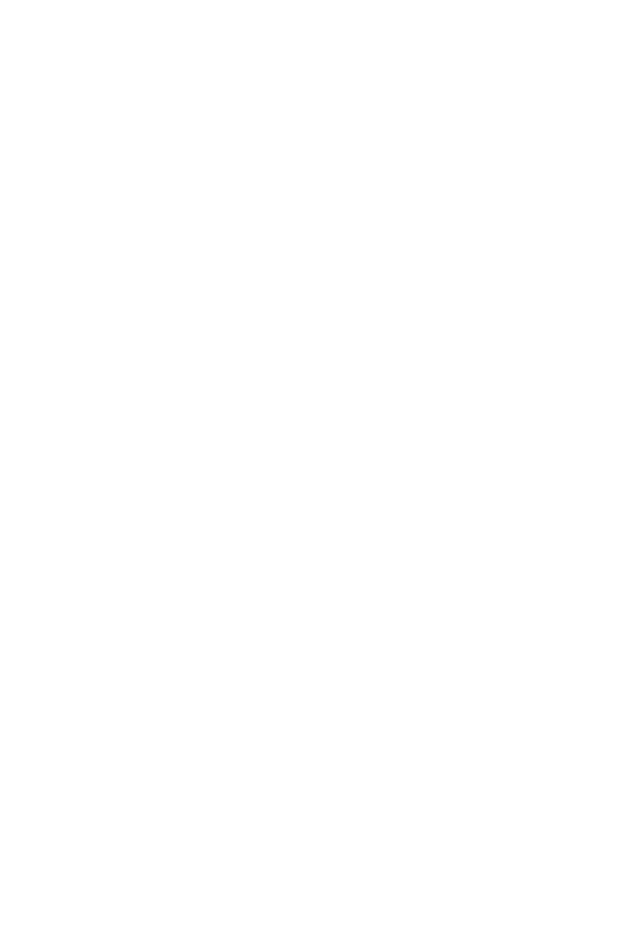
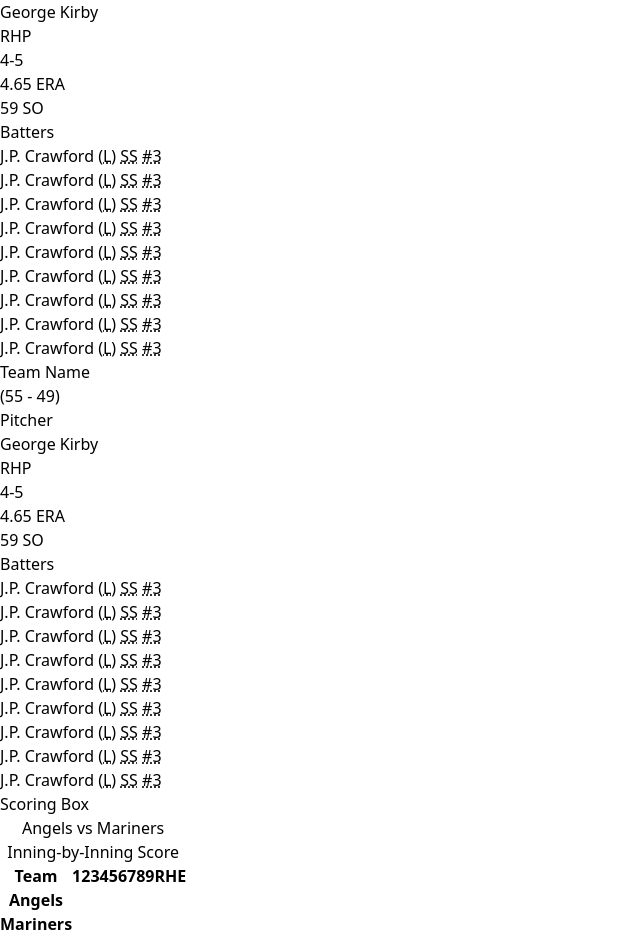
Before and after one commit to hannahkim313/the-ballpark-brief, a Next.js app: page / in a window 1280 px wide. Shown: the part 600-1536 px from the top of the page, without its empty margins (0-640 px from the left). Before the commit the page ends 800 px from the top, so only its background shows below. Built offline with nearby package versions, Linux system fonts and the light colour scheme.

Commit message:
Populate game tab components with static data and display them all until conditional logic is implemented

```diff
--- a/components/BoxTabContent.tsx
+++ b/components/BoxTabContent.tsx
@@ -1,5 +1,42 @@
 const BoxTabContent = () => {
-  return <div>{/* TODO: Fetch and render API data */}</div>;
+  return (
+    <div>
+      <h3>Scoring Box</h3>
+      {/* TODO: Fetch and render API data */}
+      <table>
+        {/* TODO: Update team names with dynamic values */}
+        <caption>Angels vs Mariners Inning-by-Inning Score</caption>
+        <thead>
+          <tr>
+            <th scope="col">Team</th>
+            <th scope="col">1</th>
+            <th scope="col">2</th>
+            <th scope="col">3</th>
+            <th scope="col">4</th>
+            <th scope="col">5</th>
+            <th scope="col">6</th>
+            <th scope="col">7</th>
+            <th scope="col">8</th>
+            <th scope="col">9</th>
+            {/* TODO: Dynamically add extra cols if games goes into extra innings */}
+            <th scope="col">R</th>
+            <th scope="col">H</th>
+            <th scope="col">E</th>
+          </tr>
+        </thead>
+        <tbody>
+          <tr>
+            <th scope="row">Angels</th>
+            {/* TODO: Dynamically add <td> to represent table value for each col of this row */}
+          </tr>
+          <tr>
+            <th scope="row">Mariners</th>
+            {/* TODO: Dynamically add <td> to represent table value for each col of this row */}
+          </tr>
+        </tbody>
+      </table>
+    </div>
+  );
 };
 
 export default BoxTabContent;
--- a/components/GameTabs.tsx
+++ b/components/GameTabs.tsx
@@ -1,3 +1,7 @@
+import GeneralTabContent from './GeneralTabContent';
+import LineupsTabContent from './LineupsTabContent';
+import BoxTabContent from './BoxTabContent';
+
 const GameTabs = () => {
   return (
     <section>
@@ -24,6 +28,9 @@ const GameTabs = () => {
       </nav>
 
       {/* TODO: Conditionally render tab content */}
+      <GeneralTabContent />
+      <LineupsTabContent />
+      <BoxTabContent />
     </section>
   );
 };
--- a/components/GeneralTabContent.tsx
+++ b/components/GeneralTabContent.tsx
@@ -1,5 +1,17 @@
 const GeneralTabContent = () => {
-  return <div>{/* TODO: Fetch and render API data */}</div>;
+  return (
+    <div>
+      <h3>Game Overview</h3>
+      {/* TODO: Fetch and render API data */}
+      <p>Umpires:</p>
+      <p>Weather:</p>
+      <p>Wind:</p>
+      <p>Venue:</p>
+      <p>First pitch:</p>
+      <p>Last pitch:</p>
+      <p>Time:</p>
+    </div>
+  );
 };
 
 export default GeneralTabContent;
--- /dev/null
+++ b/components/LineupCard.tsx
@@ -0,0 +1,74 @@
+const LineupCard = () => {
+  return (
+    <article>
+      <div>
+        <h4>Team Name</h4>
+        <p>(55 - 49)</p>
+      </div>
+
+      <div>
+        <h5>Pitcher</h5>
+        <p>George Kirby</p>
+        <p>RHP</p>
+        <div>
+          <p>4-5</p>
+          <p>4.65 ERA</p>
+          <p>59 SO</p>
+        </div>
+      </div>
+
+      <div>
+        <h5>Batters</h5>
+        <ol>
+          <li>
+            J.P. Crawford <abbr title="Left-handed batter">(L)</abbr>{' '}
+            <abbr title="Position: Shortstop">SS</abbr>{' '}
+            <abbr title="Uniform number">#3</abbr>
+          </li>
+          <li>
+            J.P. Crawford <abbr title="Left-handed batter">(L)</abbr>{' '}
+            <abbr title="Position: Shortstop">SS</abbr>{' '}
+            <abbr title="Uniform number">#3</abbr>
+          </li>
+          <li>
+            J.P. Crawford <abbr title="Left-handed batter">(L)</abbr>{' '}
+            <abbr title="Position: Shortstop">SS</abbr>{' '}
+            <abbr title="Uniform number">#3</abbr>
+          </li>
+          <li>
+            J.P. Crawford <abbr title="Left-handed batter">(L)</abbr>{' '}
+            <abbr title="Position: Shortstop">SS</abbr>{' '}
+            <abbr title="Uniform number">#3</abbr>
+          </li>
+          <li>
+            J.P. Crawford <abbr title="Left-handed batter">(L)</abbr>{' '}
+            <abbr title="Position: Shortstop">SS</abbr>{' '}
+            <abbr title="Uniform number">#3</abbr>
+          </li>
+          <li>
+            J.P. Crawford <abbr title="Left-handed batter">(L)</abbr>{' '}
+            <abbr title="Position: Shortstop">SS</abbr>{' '}
+            <abbr title="Uniform number">#3</abbr>
+          </li>
+          <li>
+            J.P. Crawford <abbr title="Left-handed batter">(L)</abbr>{' '}
+            <abbr title="Position: Shortstop">SS</abbr>{' '}
+            <abbr title="Uniform number">#3</abbr>
+          </li>
+          <li>
+            J.P. Crawford <abbr title="Left-handed batter">(L)</abbr>{' '}
+            <abbr title="Position: Shortstop">SS</abbr>{' '}
+            <abbr title="Uniform number">#3</abbr>
+          </li>
+          <li>
+            J.P. Crawford <abbr title="Left-handed batter">(L)</abbr>{' '}
+            <abbr title="Position: Shortstop">SS</abbr>{' '}
+            <abbr title="Uniform number">#3</abbr>
+          </li>
+        </ol>
+      </div>
+    </article>
+  );
+};
+
+export default LineupCard;
--- a/components/LineupsTabContent.tsx
+++ b/components/LineupsTabContent.tsx
@@ -1,5 +1,15 @@
+import LineupCard from './LineupCard';
+
 const LineupsTabContent = () => {
-  return <div>{/* TODO: Fetch and render API data */}</div>;
+  return (
+    <div>
+      <h3>Starting Lineups</h3>
+      {/* TODO: Fetch and render API data */}
+      <LineupCard />
+      {/* TODO: Fetch and render API data */}
+      <LineupCard />
+    </div>
+  );
 };
 
 export default LineupsTabContent;
```
